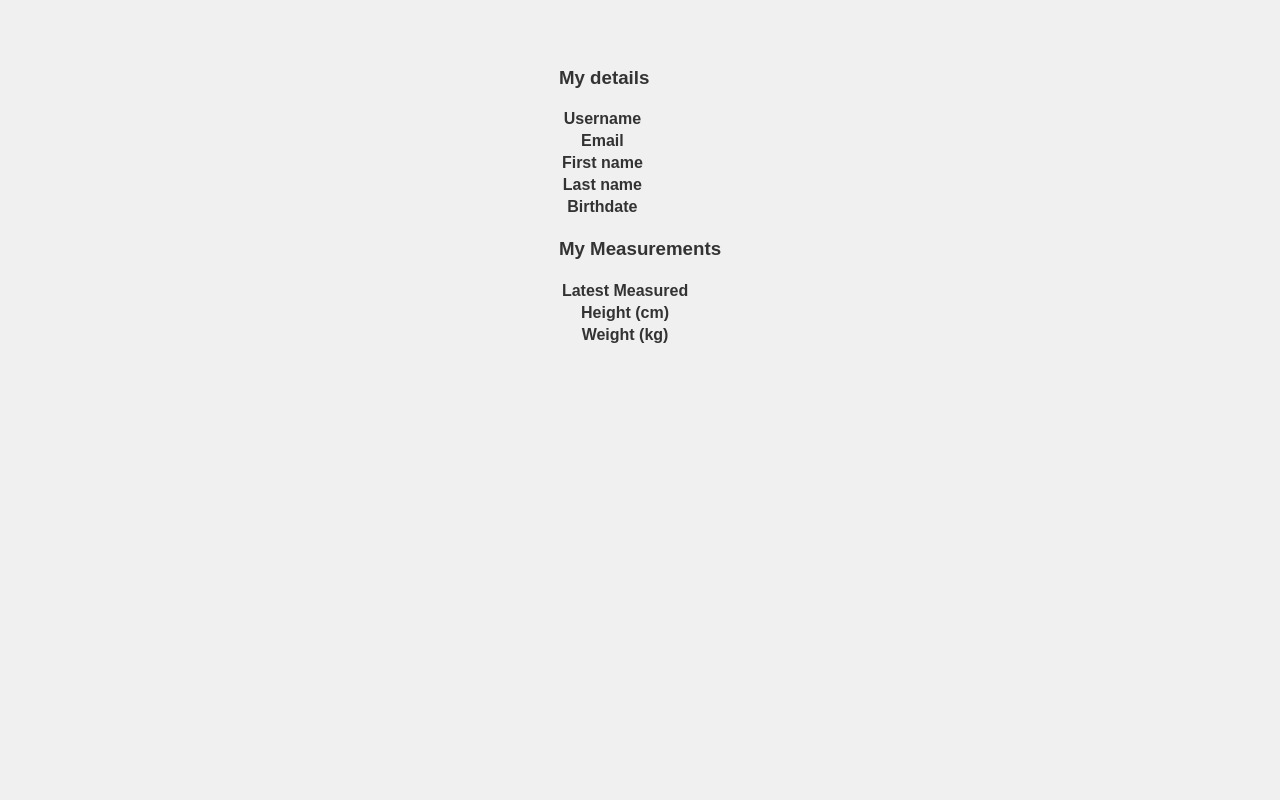
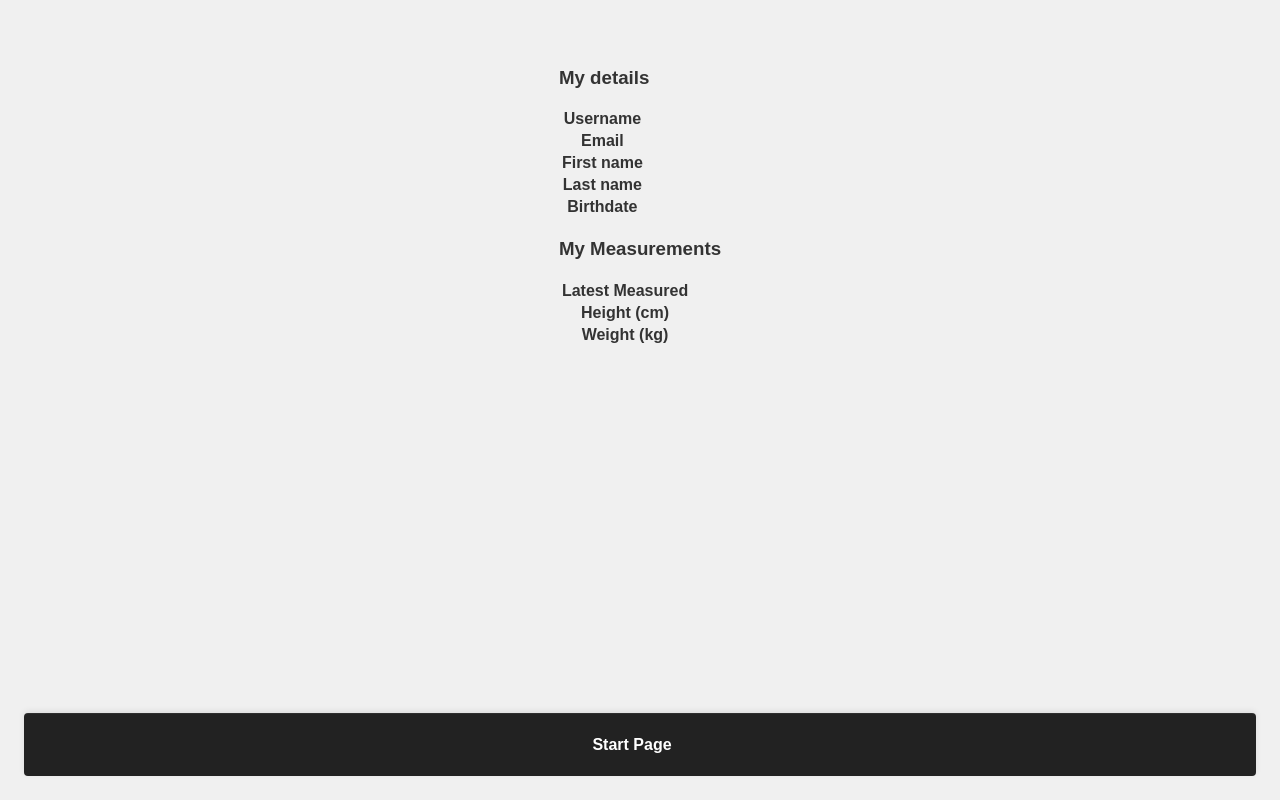
Before and after one commit to niloscar/FSU25D-devops-kunskapskontroll-2, a website: page profile.html in a window 1280 px wide. Drawn offline with Linux system fonts and the light colour scheme; no server answers.

Commit message:
Footer implemented and working

```diff
--- a/css/style.css
+++ b/css/style.css
@@ -125,3 +125,46 @@ a {
     text-decoration: none;
     margin-right: var(--spacing-medium);
 }
+
+
+.site-footer {
+  margin-top: auto;
+  width: 100%;
+  background: #222;
+  color: #fff;
+  padding: var(--spacing-medium);
+  border-top: 1px solid rgba(255,255,255,0.06);
+  border-radius: var(--border-radius);
+  box-shadow: 0 -2px 6px rgba(0,0,0,0.08);
+}
+
+.footer-inner {
+  width: 100%;
+  max-width: var(--page-max-width);
+  margin: 0 auto;
+  display: flex;
+  align-items: center;
+  justify-content: center;
+  /*justify-content: space-between;*/
+  gap: var(--spacing-medium);
+}
+
+.footer-text {
+  font-weight: 600;
+  color: #fff;
+}
+
+.footer-link {
+  color: white;
+  padding: calc(var(--spacing-small) - 2px) var(--spacing-medium);
+  border-radius: var(--border-radius);
+  text-decoration: none;
+  font-weight: 600;
+}
+
+.footer-link:hover,
+.footer-link:focus {
+  background: rgba(255,255,255,0.08);
+  outline: none;
+  text-decoration: underline;
+}
--- a/profile.html
+++ b/profile.html
@@ -41,6 +41,11 @@
         initProfilePage();
     </script>
 
-    <footer></footer>
+    <footer class="site-footer" role="contentinfo" aria-label="Footer">
+        <div class="footer-inner">
+            <a class="footer-link" href="index.html" title="Gå till min profil">Start Page</a>
+        </div>
+    </footer>
+
 </body>
 </html>
```
Also changed, not shown: exercise.html (+7 -0 lines), index.html (+6 -0 lines), workout.html (+7 -0 lines).
